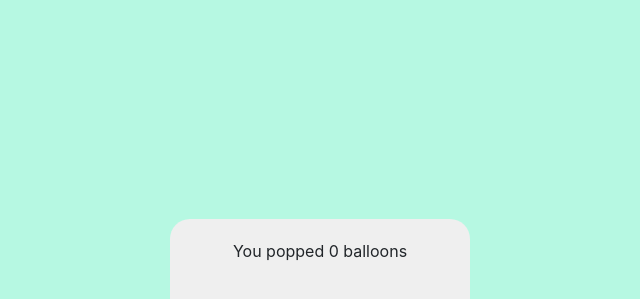
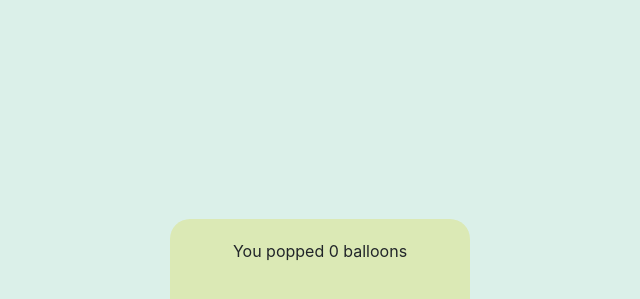
Before and after one commit to 0ChanAk/Burst-Bday-balloons, a plain HTML site: page index.html in a window 1280 px wide. Shown: the part 501-800 px from the top of the page, without its empty margins (320-960 px from the left). Drawn offline with nearby package versions, Linux system fonts and the light colour scheme.

Commit message:
updates CSS file

```diff
--- a/css/style.css
+++ b/css/style.css
@@ -62,7 +62,7 @@ body{
 }
 
 .score-block{
-	background: #efefef;
+	background: #dbe9b5;
 	width: 300px;
 	height: 80px;
 	display: flex;
@@ -80,5 +80,5 @@ body{
 	align-items: center;
 	justify-content: center;
 	flex-direction: column;
-	background-color: rgb(182, 248, 226);
+	background-color: rgb(219, 240, 233);
 }
```
